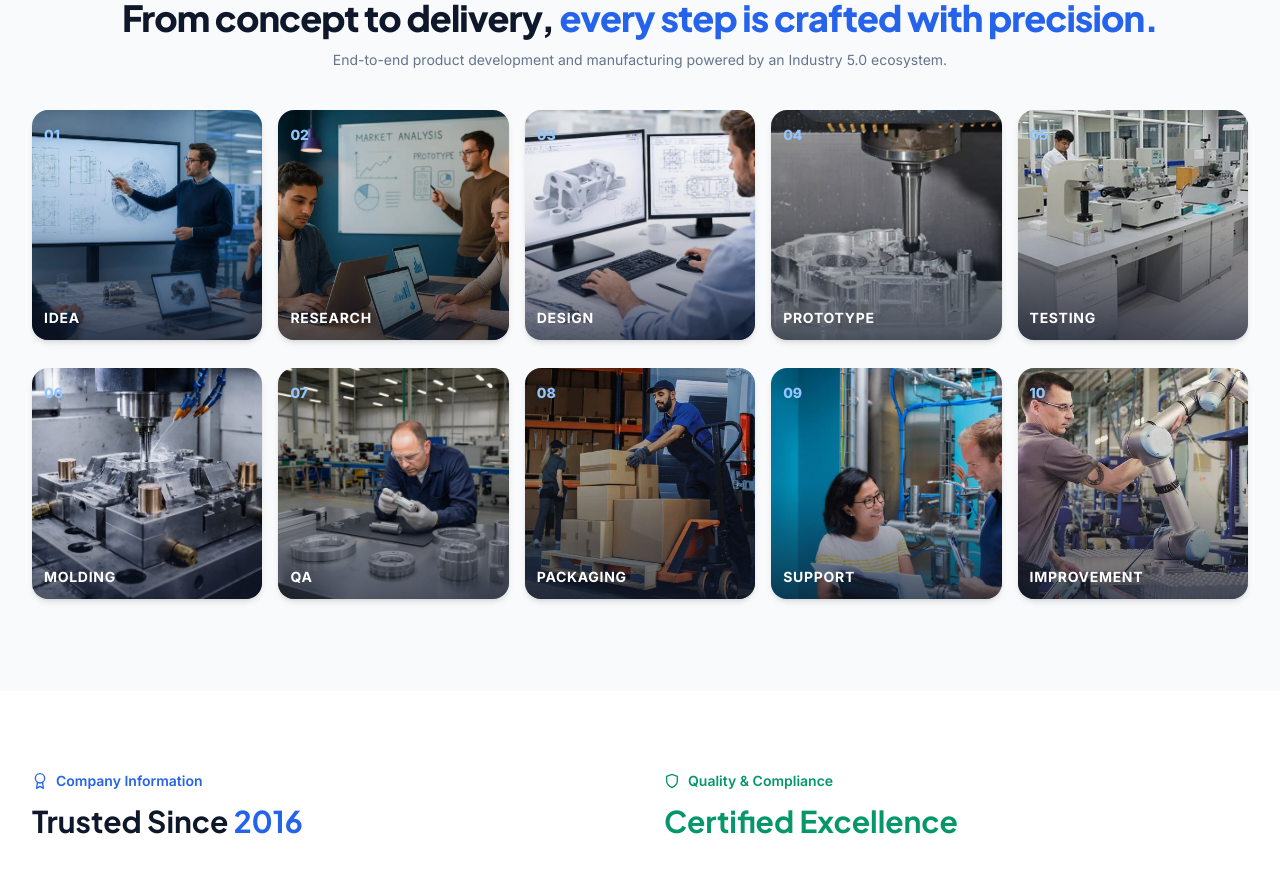
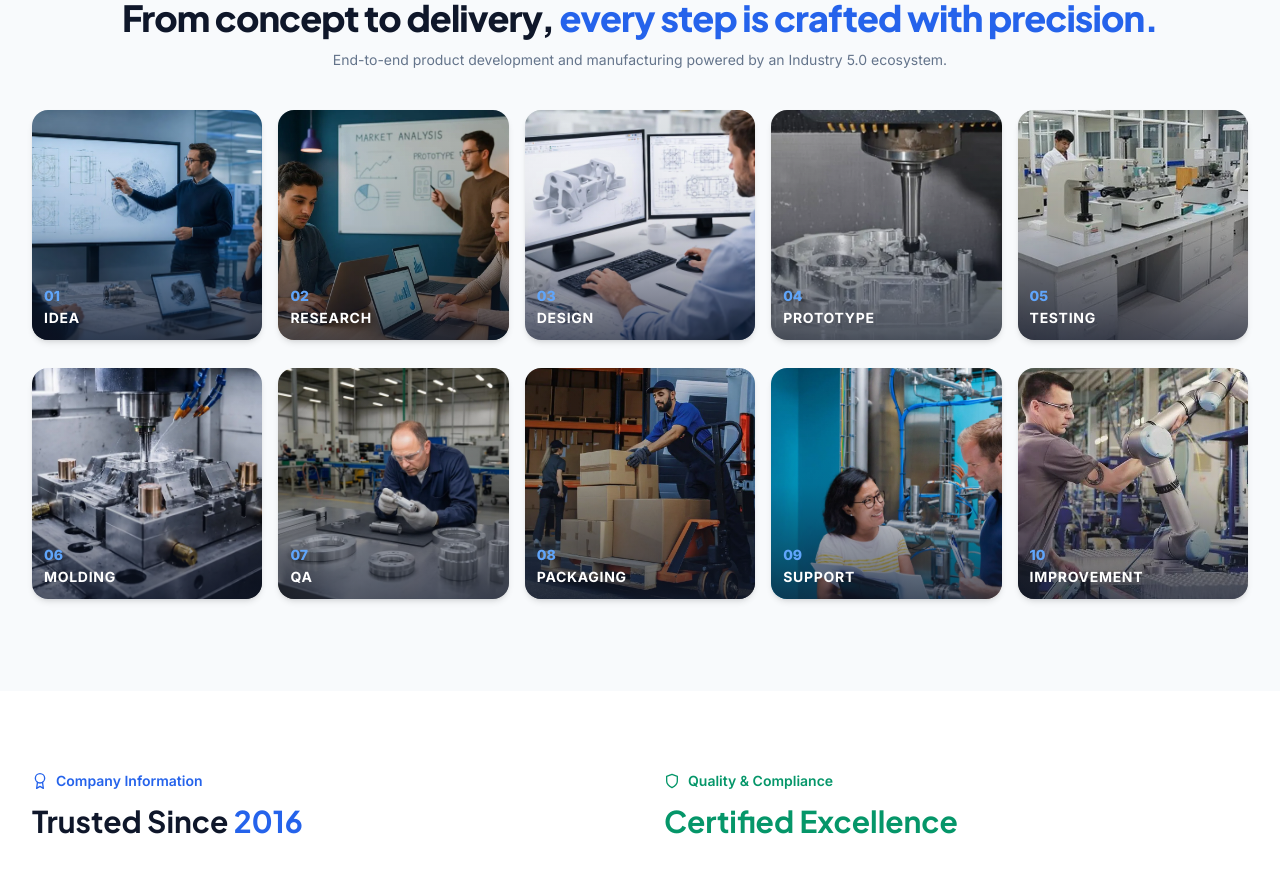
Before and after one commit to nitin-patyal-57/Walnut-technologies, a React (Vite) app: page /about in a window 1280 px wide. Shown: the part 1280-2151 px from the top of the page. Built offline with nearby package versions, Linux system fonts and the light colour scheme.

Commit message:
Move number to bottom left with blue color

```diff
--- a/src/pages/AboutPage.jsx
+++ b/src/pages/AboutPage.jsx
@@ -75,10 +75,8 @@ function ProcessTimeline() {
                   className="w-full h-full object-cover group-hover:scale-110 transition-transform duration-500"
                 />
                 <div className="absolute inset-0 bg-gradient-to-t from-slate-900/70 via-slate-900/10 to-transparent" />
-                <div className="absolute top-3 left-3">
-                  <span className="text-sm font-black text-blue-300">{step.num}</span>
-                </div>
                 <div className="absolute bottom-3 left-3 right-3">
+                  <span className="text-sm font-black text-blue-400 block mb-0.5">{step.num}</span>
                   <h4 className="text-sm font-bold text-white uppercase tracking-wider">{step.title}</h4>
                 </div>
               </div>
```
